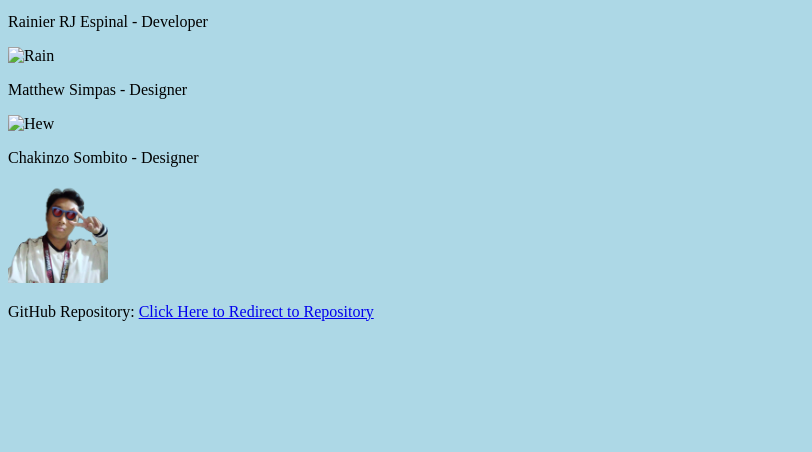
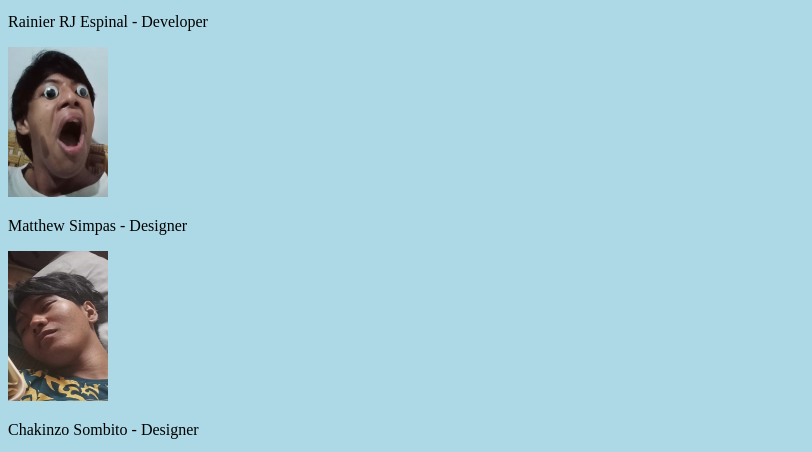
Before and after one commit to Reynir-Ardsi/cmsc126-RJ-sAngels-Lab4A-HTML, a plain HTML site: page about.html in a window 1280 px wide. Shown: the part 316-768 px from the top of the page, without its empty margins (0-812 px from the left). Drawn offline with Linux system fonts and the light colour scheme.

Commit message:
DeveloperImages

```diff
--- a/about.html
+++ b/about.html
@@ -15,11 +15,11 @@
     <h1>About Us</h1>
     <p>Meet our team!</p>
     <p>Rainier RJ Espinal - Developer</p>
-    <img src="Images/RJ.jpg" alt="Rain">
+    <img src="Images/RJ.jfif" alt="Rain" width="100" height="150">
     <p>Matthew Simpas - Designer</p>
-    <img src="Images/Hew.jpg" alt="Hew">
+    <img src="Images/Hew.jfif" alt="Hew" width="100" height="150">
     <p>Chakinzo Sombito - Designer</p>
-    <img src="Images/Chak.png" alt="Chakie" width="100" height="100">
+    <img src="Images/Chak.jfif" alt="Chakie" width="100" height="150">
     <p>GitHub Repository: <a href="https://github.com/Reynir-Ardsi/cmsc126-RJ-sAngels-Lab4A-HTML/tree/main">Click Here to Redirect to Repository</a></p>
 </body>
 </html>
```
Also changed, not shown: Images/Chak.jfif (added), Images/Chak.png (deleted), Images/Hew.jfif (added), Images/RJ.jfif (added).
